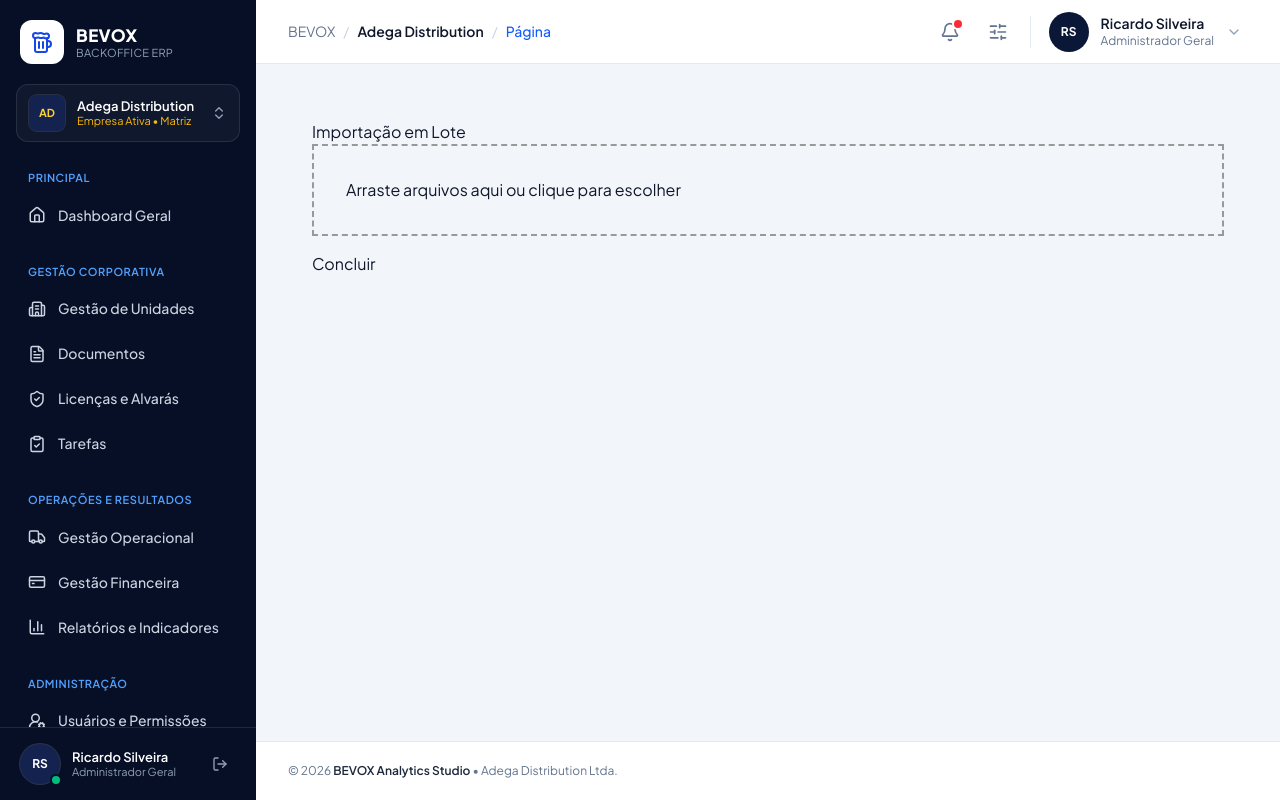
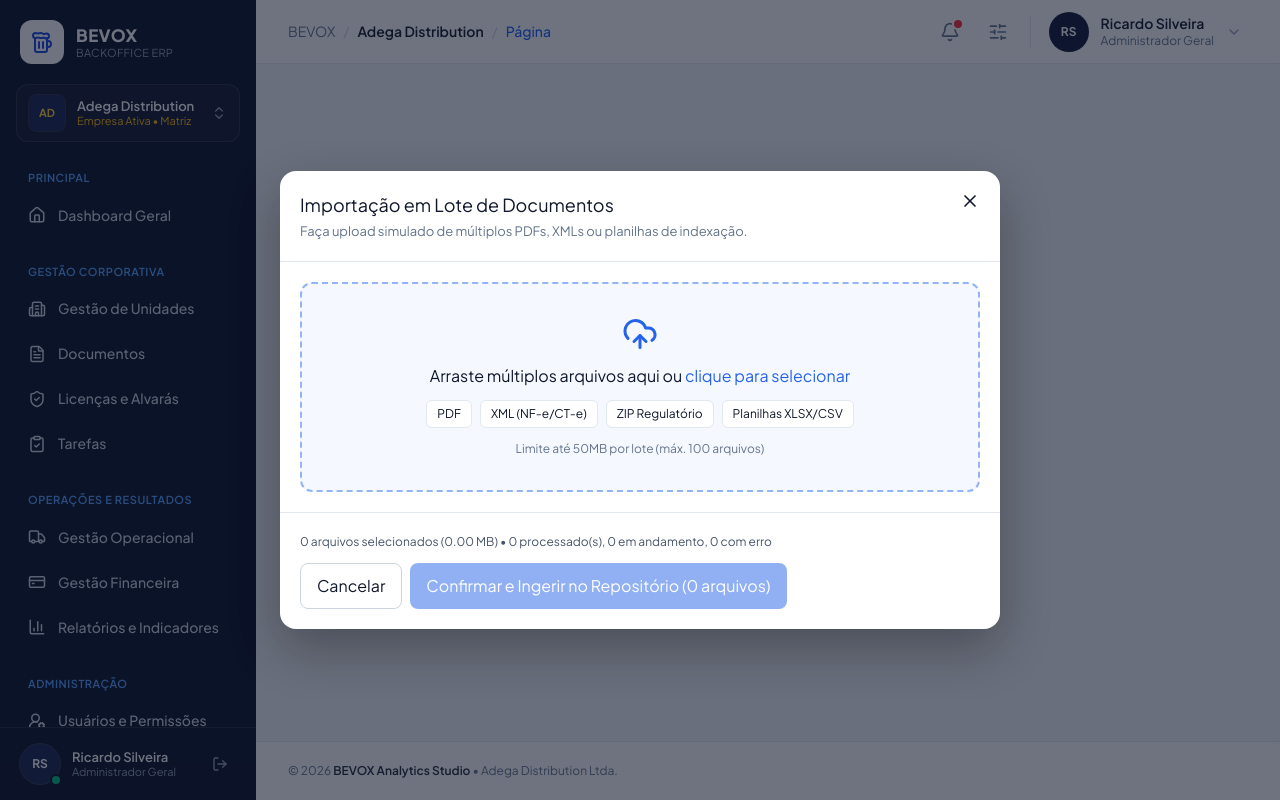
Before and after one commit to AllanVCordeiroS/Residencia-Tecnologica02, a Next.js app in the folder Squad05-Bevox/Residencia-Tecnologica02-main/: page /documents/import in a window 1280 px wide. Built offline with nearby package versions, Linux system fonts and the light colour scheme.

Commit message:
feat: modal de importação em lote conforme Figma

```diff
--- a/Squad05-Bevox/Residencia-Tecnologica02-main/src/app/(app)/documents/import/page.tsx
+++ b/Squad05-Bevox/Residencia-Tecnologica02-main/src/app/(app)/documents/import/page.tsx
@@ -1,36 +1,48 @@
 "use client";
-import { useState } from "react";
+import { useRef, useState } from "react";
 import { useRouter } from "next/navigation";
+import { X, Trash2 } from "lucide-react";
 import FileDropzone from "@/components/documents/import/FileDropzone";
 
 type Item = {
+  id: number;
   nome: string;
+  tamanho: number;
+  tipo: string;
   progresso: number;
   status: "enviando" | "sucesso" | "erro";
 };
 
+function formatar(bytes: number) {
+  return bytes >= 1024 * 1024
+    ? (bytes / 1024 / 1024).toFixed(1) + " MB"
+    : Math.max(1, Math.round(bytes / 1024)) + " KB";
+}
+
 export default function ImportPage() {
   const router = useRouter();
   const [itens, setItens] = useState<Item[]>([]);
+  const proximoId = useRef(1);
 
   function iniciar(files: File[]) {
-    const inicio = itens.length;
     const novos: Item[] = files.map((f) => ({
+      id: proximoId.current++,
       nome: f.name,
+      tamanho: f.size,
+      tipo: (f.name.split(".").pop() || "").toUpperCase(),
       progresso: 0,
       status: "enviando",
     }));
     setItens((antes) => [...antes, ...novos]);
 
-    files.forEach((arquivo, i) => {
-      const posicao = inicio + i;
+    novos.forEach((novo) => {
       const timer = setInterval(() => {
         setItens((atual) =>
-          atual.map((item, j) => {
-            if (j !== posicao || item.status !== "enviando") return item;
+          atual.map((item) => {
+            if (item.id !== novo.id || item.status !== "enviando") return item;
             const p = item.progresso + 10;
             if (p < 100) return { ...item, progresso: p };
-            const grande = arquivo.size > 10 * 1024 * 1024;
+            const grande = item.tamanho > 10 * 1024 * 1024;
             return { ...item, progresso: 100, status: grande ? "erro" : "sucesso" };
           })
         );
@@ -39,40 +51,175 @@ export default function ImportPage() {
     });
   }
 
-  const terminou =
-    itens.length > 0 && itens.every((item) => item.status !== "enviando");
+  function remover(id: number) {
+    setItens((atual) => atual.filter((item) => item.id !== id));
+  }
+
+  const processados = itens.filter((i) => i.status === "sucesso").length;
+  const comErro = itens.filter((i) => i.status === "erro").length;
+  const andamento = itens.filter((i) => i.status === "enviando").length;
+  const totalMB = (itens.reduce((s, i) => s + i.tamanho, 0) / 1024 / 1024).toFixed(2);
+  const podeConfirmar = itens.length > 0 && andamento === 0;
 
   return (
-    <div style={{ padding: 24 }}>
-      <h1>Importação em Lote</h1>
+    <div
+      style={{
+        position: "fixed",
+        inset: 0,
+        zIndex: 1000,
+        background: "rgba(15, 23, 42, 0.6)",
+        display: "flex",
+        alignItems: "center",
+        justifyContent: "center",
+        padding: 16,
+      }}
+    >
+      <div
+        style={{
+          background: "#fff",
+          borderRadius: 16,
+          width: "min(720px, 100%)",
+          maxHeight: "90vh",
+          overflow: "auto",
+          boxShadow: "0 20px 50px rgba(0,0,0,0.3)",
+        }}
+      >
+        <div
+          style={{
+            display: "flex",
+            justifyContent: "space-between",
+            alignItems: "flex-start",
+            padding: 20,
+            borderBottom: "1px solid #e2e8f0",
+          }}
+        >
+          <div>
+            <h2 style={{ margin: 0, fontSize: 18 }}>Importação em Lote de Documentos</h2>
+            <p style={{ margin: "4px 0 0", fontSize: 13, color: "#64748b" }}>
+              Faça upload simulado de múltiplos PDFs, XMLs ou planilhas de indexação.
+            </p>
+          </div>
+          <button
+            onClick={() => router.push("/documents")}
+            aria-label="Fechar"
+            style={{ background: "none", border: "none", cursor: "pointer" }}
+          >
+            <X size={20} />
+          </button>
+        </div>
+
+        <div style={{ padding: 20 }}>
           <FileDropzone onFilesSelected={iniciar} />
 
-      <ul style={{ marginTop: 16 }}>
-        {itens.map((item, i) => (
-          <li key={i} style={{ marginBottom: 12 }}>
-            <div>
-              {item.nome} -{" "}
-              {item.status === "enviando" && "Enviando..."}
-              {item.status === "sucesso" && "Sucesso"}
-              {item.status === "erro" && "Erro (arquivo maior que 10 MB)"}
+          {itens.length > 0 && (
+            <div style={{ marginTop: 20 }}>
+              <div style={{ fontSize: 12, fontWeight: 700, color: "#475569", marginBottom: 8 }}>
+                FILA DE INGESTÃO E PROCESSAMENTO ({itens.length} arquivos)
               </div>
-            <div style={{ background: "#ddd", height: 8, borderRadius: 4 }}>
+              {itens.map((item) => (
+                <div
+                  key={item.id}
+                  style={{
+                    border: "1px solid #e2e8f0",
+                    borderRadius: 10,
+                    padding: 12,
+                    marginBottom: 8,
+                  }}
+                >
+                  <div style={{ display: "flex", alignItems: "center", gap: 12 }}>
+                    <span
+                      style={{
+                        fontSize: 11,
+                        fontWeight: 700,
+                        padding: "6px 8px",
+                        borderRadius: 6,
+                        background: item.tipo === "PDF" ? "#fee2e2" : "#fef3c7",
+                        color: item.tipo === "PDF" ? "#b91c1c" : "#b45309",
+                      }}
+                    >
+                      {item.tipo}
+                    </span>
+                    <div style={{ flex: 1, minWidth: 0 }}>
+                      <div style={{ fontSize: 14, fontWeight: 600, wordBreak: "break-all" }}>
+                        {item.nome}
+                      </div>
+                      <div style={{ fontSize: 12, color: "#64748b" }}>
+                        {formatar(item.tamanho)} •{" "}
+                        {item.status === "enviando" && "Processando..."}
+                        {item.status === "sucesso" && "Processado com sucesso"}
+                        {item.status === "erro" && "Erro: arquivo maior que 10 MB"}
+                      </div>
+                    </div>
+                    <button
+                      onClick={() => remover(item.id)}
+                      aria-label="Remover"
+                      style={{ background: "none", border: "none", cursor: "pointer" }}
+                    >
+                      <Trash2 size={16} color="#94a3b8" />
+                    </button>
+                  </div>
+                  <div style={{ background: "#e2e8f0", height: 6, borderRadius: 3, marginTop: 10 }}>
                     <div
                       style={{
                         width: `${item.progresso}%`,
-                  height: 8,
-                  borderRadius: 4,
-                  background: item.status === "erro" ? "red" : "green",
+                        height: 6,
+                        borderRadius: 3,
+                        background: item.status === "erro" ? "#dc2626" : "#2563eb",
                       }}
                     />
                   </div>
-          </li>
+                </div>
               ))}
-      </ul>
+            </div>
+          )}
+        </div>
 
-      <button disabled={!terminou} onClick={() => router.push("/documents")}>
-        Concluir
+        <div
+          style={{
+            display: "flex",
+            justifyContent: "space-between",
+            alignItems: "center",
+            gap: 12,
+            flexWrap: "wrap",
+            padding: 20,
+            borderTop: "1px solid #e2e8f0",
+          }}
+        >
+          <span style={{ fontSize: 12, color: "#475569" }}>
+            {itens.length} arquivos selecionados ({totalMB} MB) • {processados} processado(s),{" "}
+            {andamento} em andamento, {comErro} com erro
+          </span>
+          <div style={{ display: "flex", gap: 8 }}>
+            <button
+              onClick={() => router.push("/documents")}
+              style={{
+                padding: "10px 16px",
+                borderRadius: 8,
+                border: "1px solid #cbd5e1",
+                background: "#fff",
+                cursor: "pointer",
+              }}
+            >
+              Cancelar
             </button>
+            <button
+              disabled={!podeConfirmar}
+              onClick={() => router.push("/documents")}
+              style={{
+                padding: "10px 16px",
+                borderRadius: 8,
+                border: "none",
+                background: "#2563eb",
+                color: "#fff",
+                cursor: podeConfirmar ? "pointer" : "not-allowed",
+                opacity: podeConfirmar ? 1 : 0.5,
+              }}
+            >
+              Confirmar e Ingerir no Repositório ({itens.length} arquivos)
+            </button>
+          </div>
+        </div>
+      </div>
     </div>
   );
 }
--- a/Squad05-Bevox/Residencia-Tecnologica02-main/src/components/documents/import/FileDropzone.tsx
+++ b/Squad05-Bevox/Residencia-Tecnologica02-main/src/components/documents/import/FileDropzone.tsx
@@ -1,7 +1,8 @@
 "use client";
 import { useRef, useState } from "react";
+import { UploadCloud } from "lucide-react";
 
-const TIPOS = ["application/pdf", "image/png", "image/jpeg", "image/webp"];
+const EXTENSOES = ["pdf", "xml", "zip", "xlsx", "csv", "png", "jpg", "jpeg"];
 
 type Props = { onFilesSelected: (files: File[]) => void };
 
@@ -12,14 +13,25 @@ export default function FileDropzone({ onFilesSelected }: Props) {
   function processar(lista: FileList | null) {
     if (!lista) return;
     const todos = Array.from(lista);
-    const validos = todos.filter((a) => TIPOS.includes(a.type));
+    const validos = todos.filter((a) => {
+      const ext = a.name.split(".").pop()?.toLowerCase() ?? "";
+      return EXTENSOES.includes(ext);
+    });
     setErro(
       validos.length < todos.length
-        ? "Só são aceitos PDF e imagens (PNG, JPG, WEBP)."
+        ? "Alguns arquivos foram ignorados. Aceitamos PDF, XML, ZIP, XLSX, CSV e imagens."
         : ""
     );
     if (validos.length > 0) onFilesSelected(validos);
   }
+
+  const etiqueta = {
+    border: "1px solid #e2e8f0",
+    borderRadius: 6,
+    padding: "4px 10px",
+    fontSize: 12,
+    background: "#fff",
+  } as const;
 
   return (
     <div>
@@ -30,19 +42,44 @@ export default function FileDropzone({ onFilesSelected }: Props) {
           e.preventDefault();
           processar(e.dataTransfer.files);
         }}
-        style={{ border: "2px dashed #999", padding: 32, cursor: "pointer" }}
+        style={{
+          border: "2px dashed #93b4f5",
+          borderRadius: 12,
+          background: "#f5f8ff",
+          padding: 32,
+          textAlign: "center",
+          cursor: "pointer",
+        }}
       >
-        Arraste arquivos aqui ou clique para escolher
+       <div style={{ display: "flex", justifyContent: "center" }}>
+  <UploadCloud size={36} color="#2563eb" />
+</div>
+        <p style={{ margin: "12px 0" }}>
+          Arraste múltiplos arquivos aqui ou{" "}
+          <span style={{ color: "#2563eb" }}>clique para selecionar</span>
+        </p>
+        <div style={{ display: "flex", gap: 8, justifyContent: "center", flexWrap: "wrap" }}>
+          <span style={etiqueta}>PDF</span>
+          <span style={etiqueta}>XML (NF-e/CT-e)</span>
+          <span style={etiqueta}>ZIP Regulatório</span>
+          <span style={etiqueta}>Planilhas XLSX/CSV</span>
+        </div>
+        <p style={{ fontSize: 12, color: "#64748b", marginTop: 12 }}>
+          Limite até 50MB por lote (máx. 100 arquivos)
+        </p>
       </div>
       <input
         ref={inputRef}
         type="file"
         multiple
-        accept=".pdf,image/*"
+        accept=".pdf,.xml,.zip,.xlsx,.csv,.png,.jpg,.jpeg"
         hidden
-        onChange={(e) => processar(e.target.files)}
+        onChange={(e) => {
+          processar(e.target.files);
+          e.target.value = "";
+        }}
       />
-      {erro && <p style={{ color: "red" }}>{erro}</p>}
+      {erro && <p style={{ color: "red", marginTop: 8 }}>{erro}</p>}
     </div>
   );
 }
```
Lines whose indentation alone changed are shown as unchanged.
